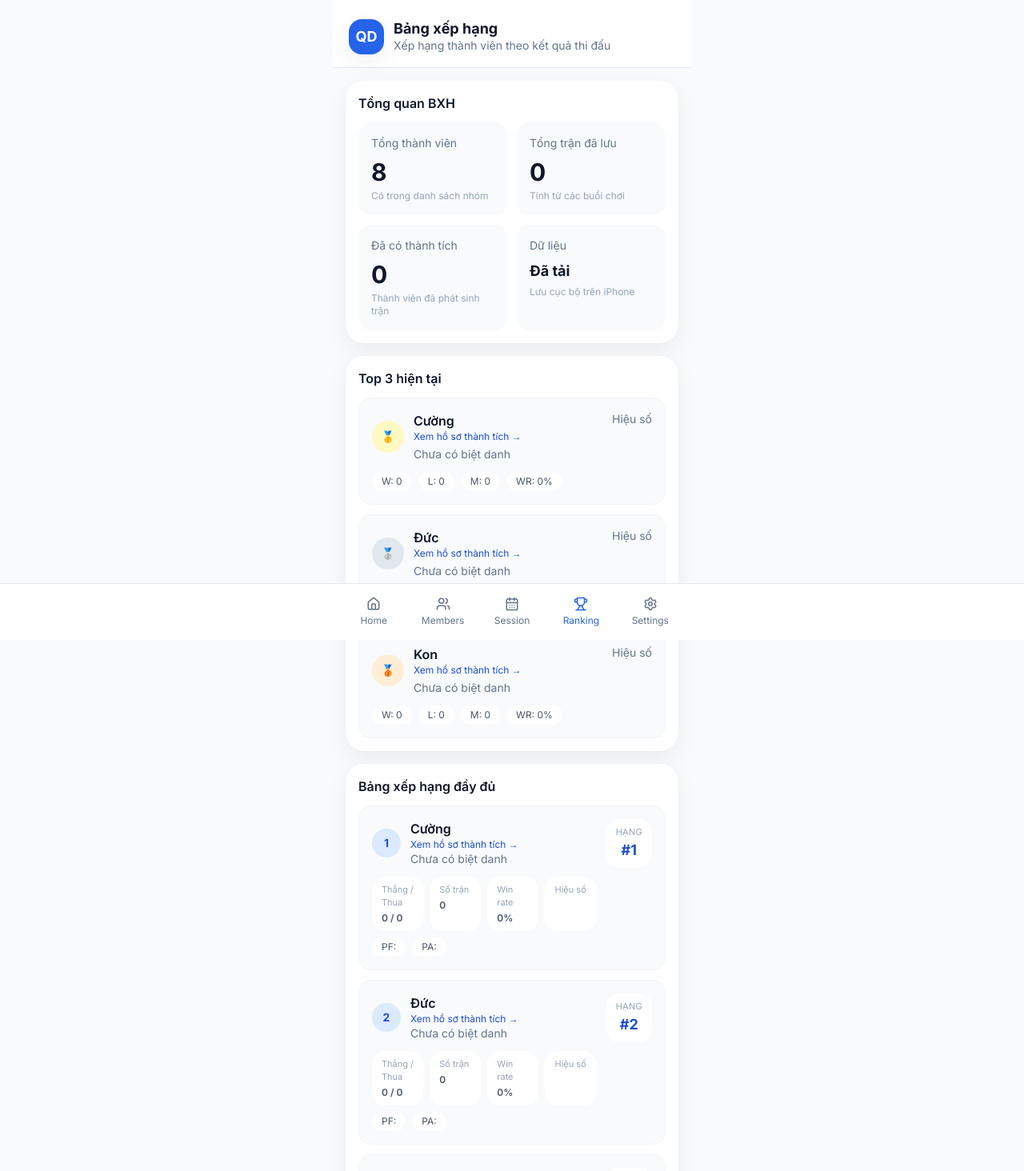
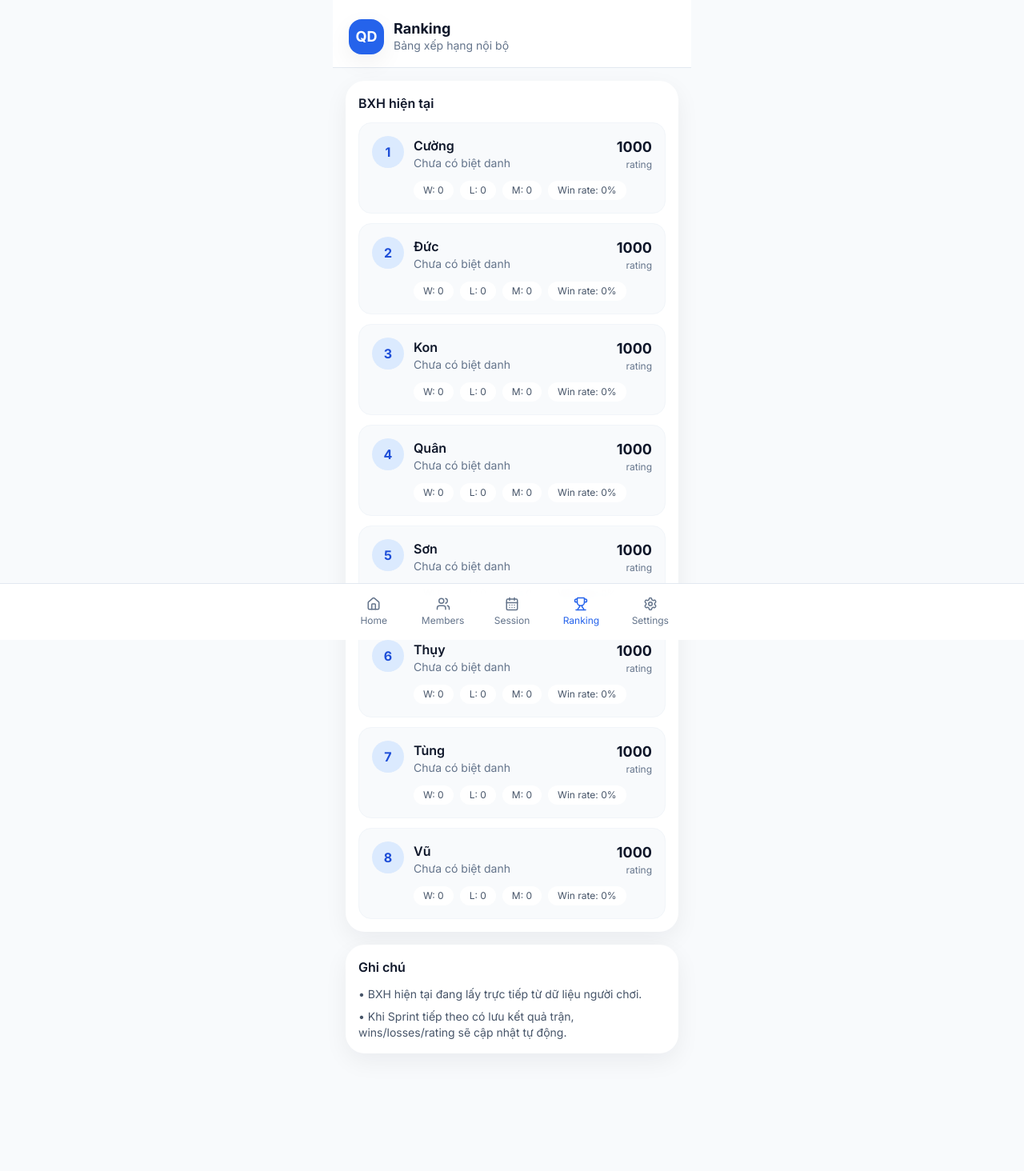
Before and after one commit to tdquan170788-byte/q-pb-smart-match, a Next.js app: page /ranking in a window 1280 px wide. Shown: the top 1464 px of the page at 80% size. After the commit the page ends 1413 px from the top, so only its background shows below. Built offline with nearby package versions, Linux system fonts and the light colour scheme.

Commit message:
Update page.tsx

```diff
--- a/app/ranking/page.tsx
+++ b/app/ranking/page.tsx
@@ -1,130 +1,64 @@
 "use client";
 
-import Link from "next/link";
 import { useEffect, useMemo, useState } from "react";
-import { Medal, Trophy, TrendingUp, Users } from "lucide-react";
+import { Trophy } from "lucide-react";
 
 import AppShell from "@/components/app-shell";
 import SectionCard from "@/components/section-card";
-import type { MatchRecord, Player, RankingRow } from "@/types";
-import { getMatches, getPlayers } from "@/lib/storage";
+import type { Player } from "@/types";
 import { buildRanking } from "@/lib/ranking";
+import { ensureSeedPlayers, getPlayers } from "@/lib/storage";
 
 export default function RankingPage() {
   const [players, setPlayers] = useState<Player[]>([]);
-  const [matches, setMatches] = useState<MatchRecord[]>([]);
-  const [loaded, setLoaded] = useState(false);
 
   useEffect(() => {
+    ensureSeedPlayers();
     setPlayers(getPlayers());
-    setMatches(getMatches());
-    setLoaded(true);
   }, []);
 
-  const ranking = useMemo<RankingRow[]>(() => {
-    return buildRanking(players, matches);
-  }, [players, matches]);
-
-  const totalPlayers = players.length;
-  const totalMatches = matches.length;
-  const activePlayers = ranking.filter((row) => row.matches > 0).length;
-
-  const top3 = ranking.slice(0, 3);
+  const rows = useMemo(() => buildRanking(players), [players]);
 
   return (
-    <AppShell
-      title="Bảng xếp hạng"
-      subtitle="Xếp hạng thành viên theo kết quả thi đấu"
-    >
+    <AppShell title="Ranking" subtitle="Bảng xếp hạng nội bộ">
       <div className="space-y-4">
-        {/* TỔNG QUAN */}
-        <SectionCard title="Tổng quan BXH">
-          <div className="grid grid-cols-2 gap-3">
-            <div className="rounded-2xl bg-slate-50 p-4">
-              <div className="text-sm text-slate-500">Tổng thành viên</div>
-              <div className="mt-2 text-3xl font-bold">{totalPlayers}</div>
-              <div className="mt-1 text-xs text-slate-400">
-                Có trong danh sách nhóm
-              </div>
-            </div>
-
-            <div className="rounded-2xl bg-slate-50 p-4">
-              <div className="text-sm text-slate-500">Tổng trận đã lưu</div>
-              <div className="mt-2 text-3xl font-bold">{totalMatches}</div>
-              <div className="mt-1 text-xs text-slate-400">
-                Tính từ các buổi chơi
-              </div>
-            </div>
-
-            <div className="rounded-2xl bg-slate-50 p-4">
-              <div className="text-sm text-slate-500">Đã có thành tích</div>
-              <div className="mt-2 text-3xl font-bold">{activePlayers}</div>
-              <div className="mt-1 text-xs text-slate-400">
-                Thành viên đã phát sinh trận
-              </div>
-            </div>
-
-            <div className="rounded-2xl bg-slate-50 p-4">
-              <div className="text-sm text-slate-500">Dữ liệu</div>
-              <div className="mt-2 text-lg font-bold">
-                {loaded ? "Đã tải" : "Đang tải..."}
-              </div>
-              <div className="mt-1 text-xs text-slate-400">
-                Lưu cục bộ trên iPhone
-              </div>
-            </div>
-          </div>
-        </SectionCard>
-
-        {/* TOP 3 */}
-        <SectionCard title="Top 3 hiện tại">
-          {top3.length === 0 ? (
+        <SectionCard title="BXH hiện tại">
+          {rows.length === 0 ? (
             <div className="rounded-2xl border border-dashed border-slate-200 p-6 text-center">
               <div className="mx-auto mb-3 flex h-12 w-12 items-center justify-center rounded-full bg-slate-100">
                 <Trophy className="text-slate-500" size={22} />
               </div>
               <div className="text-base font-semibold">Chưa có dữ liệu xếp hạng</div>
               <div className="mt-1 text-sm text-slate-500">
-                Hãy tạo buổi chơi và nhập kết quả để bắt đầu tính BXH.
+                Hãy thêm thành viên hoặc tạo trận đấu để bắt đầu thống kê.
               </div>
             </div>
           ) : (
             <div className="space-y-3">
-              {top3.map((row, index) => (
+              {rows.map((row, index) => (
                 <div
                   key={row.playerId}
                   className="rounded-2xl border border-slate-100 bg-slate-50 p-4"
                 >
-                  <div className="flex items-start justify-between gap-3">
+                  <div className="flex items-start gap-3">
+                    <div className="flex h-10 w-10 shrink-0 items-center justify-center rounded-full bg-brand-100 font-bold text-brand-700">
+                      {index + 1}
+                    </div>
+
                     <div className="min-w-0 flex-1">
-                      <div className="flex items-center gap-3">
-                        <div
-                          className={`flex h-10 w-10 items-center justify-center rounded-full text-sm font-bold ${
-                            index === 0
-                              ? "bg-yellow-100 text-yellow-700"
-                              : index === 1
-                              ? "bg-slate-200 text-slate-700"
-                              : "bg-orange-100 text-orange-700"
-                          }`}
-                        >
-                          {index === 0 ? "🥇" : index === 1 ? "🥈" : "🥉"}
-                        </div>
-
-                        <div className="min-w-0">
-                          <Link href={`/members/${row.playerId}`} className="block">
-                            <div className="truncate text-base font-semibold text-slate-900">
-                              {row.name}
-                            </div>
-                            <div className="text-xs text-brand-700">
-                              Xem hồ sơ thành tích →
-                            </div>
-                          </Link>
-
-                          <div className="mt-1 text-sm text-slate-500">
+                      <div className="flex items-center justify-between gap-3">
+                        <div>
+                          <div className="text-base font-semibold">{row.name}</div>
+                          <div className="text-sm text-slate-500">
                             {row.nickname?.trim()
                               ? `Biệt danh: ${row.nickname}`
                               : "Chưa có biệt danh"}
                           </div>
+                        </div>
+
+                        <div className="text-right">
+                          <div className="text-lg font-bold">{row.rating}</div>
+                          <div className="text-xs text-slate-500">rating</div>
                         </div>
                       </div>
 
@@ -139,106 +73,8 @@ export default function RankingPage() {
                           M: {row.matches}
                         </span>
                         <span className="rounded-full bg-white px-3 py-1 text-slate-600">
-                          WR: {row.winRate}%
+                          Win rate: {row.winRate}%
                         </span>
-                      </div>
-                    </div>
-
-                    <div className="shrink-0 text-right">
-                      <div className="text-sm text-slate-500">Hiệu số</div>
-                      <div className="text-xl font-bold">{row.pointDiff}</div>
-                    </div>
-                  </div>
-                </div>
-              ))}
-            </div>
-          )}
-        </SectionCard>
-
-        {/* BXH ĐẦY ĐỦ */}
-        <SectionCard title="Bảng xếp hạng đầy đủ">
-          {ranking.length === 0 ? (
-            <div className="rounded-2xl border border-dashed border-slate-200 p-6 text-center">
-              <div className="mx-auto mb-3 flex h-12 w-12 items-center justify-center rounded-full bg-slate-100">
-                <Users className="text-slate-500" size={22} />
-              </div>
-              <div className="text-base font-semibold">Chưa có dữ liệu BXH</div>
-              <div className="mt-1 text-sm text-slate-500">
-                Khi nhập kết quả các trận, bảng xếp hạng sẽ tự cập nhật tại đây.
-              </div>
-            </div>
-          ) : (
-            <div className="space-y-3">
-              {ranking.map((row, index) => (
-                <div
-                  key={row.playerId}
-                  className="rounded-2xl border border-slate-100 bg-slate-50 p-4"
-                >
-                  <div className="flex items-start justify-between gap-3">
-                    <div className="min-w-0 flex-1">
-                      <div className="flex items-center gap-3">
-                        <div className="flex h-9 w-9 items-center justify-center rounded-full bg-brand-100 text-sm font-bold text-brand-700">
-                          {index + 1}
-                        </div>
-
-                        <div className="min-w-0 flex-1">
-                          <Link href={`/members/${row.playerId}`} className="block">
-                            <div className="truncate text-base font-semibold text-slate-900">
-                              {row.name}
-                            </div>
-                            <div className="text-xs text-brand-700">
-                              Xem hồ sơ thành tích →
-                            </div>
-                          </Link>
-
-                          <div className="text-sm text-slate-500">
-                            {row.nickname?.trim()
-                              ? `Biệt danh: ${row.nickname}`
-                              : "Chưa có biệt danh"}
-                          </div>
-                        </div>
-                      </div>
-
-                      <div className="mt-3 grid grid-cols-2 gap-2 text-xs sm:grid-cols-4">
-                        <div className="rounded-2xl bg-white px-3 py-2 text-slate-600">
-                          <div className="text-[11px] text-slate-400">Thắng / Thua</div>
-                          <div className="mt-1 font-semibold">
-                            {row.wins} / {row.losses}
-                          </div>
-                        </div>
-
-                        <div className="rounded-2xl bg-white px-3 py-2 text-slate-600">
-                          <div className="text-[11px] text-slate-400">Số trận</div>
-                          <div className="mt-1 font-semibold">{row.matches}</div>
-                        </div>
-
-                        <div className="rounded-2xl bg-white px-3 py-2 text-slate-600">
-                          <div className="text-[11px] text-slate-400">Win rate</div>
-                          <div className="mt-1 font-semibold">{row.winRate}%</div>
-                        </div>
-
-                        <div className="rounded-2xl bg-white px-3 py-2 text-slate-600">
-                          <div className="text-[11px] text-slate-400">Hiệu số</div>
-                          <div className="mt-1 font-semibold">{row.pointDiff}</div>
-                        </div>
-                      </div>
-
-                      <div className="mt-2 flex flex-wrap gap-2 text-xs">
-                        <span className="rounded-full bg-white px-3 py-1 text-slate-600">
-                          PF: {row.pointsFor}
-                        </span>
-                        <span className="rounded-full bg-white px-3 py-1 text-slate-600">
-                          PA: {row.pointsAgainst}
-                        </span>
-                      </div>
-                    </div>
-
-                    <div className="shrink-0 rounded-2xl bg-white px-3 py-2 text-center">
-                      <div className="text-[11px] uppercase tracking-wide text-slate-400">
-                        Hạng
-                      </div>
-                      <div className="text-lg font-bold text-brand-700">
-                        #{index + 1}
                       </div>
                     </div>
                   </div>
@@ -248,24 +84,10 @@ export default function RankingPage() {
           )}
         </SectionCard>
 
-        {/* GHI CHÚ */}
-        <SectionCard title="Nguyên tắc xếp hạng hiện tại">
+        <SectionCard title="Ghi chú">
           <div className="space-y-2 text-sm text-slate-600">
-            <div className="flex items-start gap-2">
-              <Medal size={16} className="mt-0.5 text-brand-600" />
-              <span>Ưu tiên số trận thắng cao hơn.</span>
-            </div>
-            <div className="flex items-start gap-2">
-              <TrendingUp size={16} className="mt-0.5 text-brand-600" />
-              <span>Nếu bằng số trận thắng, so tiếp theo hiệu số điểm.</span>
-            </div>
-            <div className="flex items-start gap-2">
-              <Trophy size={16} className="mt-0.5 text-brand-600" />
-              <span>Nếu vẫn bằng nhau, so tiếp tổng điểm ghi được.</span>
-            </div>
-            <div className="text-xs text-slate-400">
-              Công thức này có thể nâng cấp ở Sprint sau nếu anh muốn dùng ELO / rating động.
-            </div>
+            <div>• BXH hiện tại đang lấy trực tiếp từ dữ liệu người chơi.</div>
+            <div>• Khi Sprint tiếp theo có lưu kết quả trận, wins/losses/rating sẽ cập nhật tự động.</div>
           </div>
         </SectionCard>
       </div>
```
